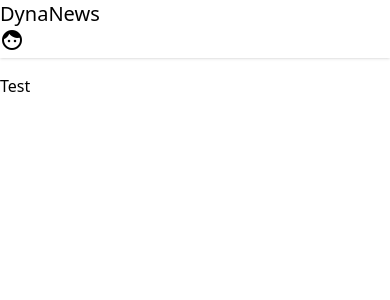
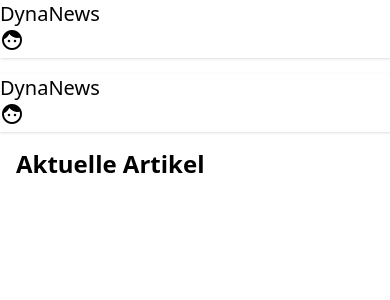
Before and after one commit to bedlinger/DynaNews, a Flask app: page / in a window 390 px wide. Shown: the top 300 px of the page. Run offline with Flask 3, Linux system fonts and the light colour scheme; some libraries are stand-ins or nearby versions.

Commit message:
add article detail modal and layout; update index.html to use new layout and display articles

```diff
--- a/templates/index.html
+++ b/templates/index.html
@@ -1,9 +1,30 @@
-{% extends 'base.html' %}
+{% extends 'layout.html' %}
 
-{% block title %}Dynanews{% endblock %}
+{% block main_content %}
+    <div class="container mx-auto p-4">
+        <h1 class="text-2xl font-bold mb-4">Aktuelle Artikel</h1>
+        <div class="grid grid-cols-1 md:grid-cols-2 gap-4">
+            {% for article in articles %}
+                <div class="card bg-base-100 shadow-xl">
+                    <div class="card-body">
+                        <h2 class="card-title">{{ article.title }}</h2>
+                        <div class="badge badge-outline">{{ article.category }}</div>
+                        <p>{{ article.summary }}</p>
+                        <div class="card-actions justify-end mt-2">
+                            <button class="btn btn-primary" hx-get="{{ url_for('article_detail', id=article.id) }}"
+                                    hx-target="#article-modal"
+                                    onclick="document.getElementById('article-modal').showModal()">
+                                Weiterlesen
+                            </button>
+                        </div>
+                    </div>
+                </div>
+            {% endfor %}
+        </div>
+    </div>
 
-{% block content %}
-    <div class="container mx-auto">
-        <p>Test</p>
-    </div>
+    <!-- Modal für Artikeldetails -->
+    <dialog id="article-modal" class="modal modal-lg">
+        <!-- Content wird via HTMX geladen -->
+    </dialog>
 {% endblock %}
--- /dev/null
+++ b/templates/layout.html
@@ -0,0 +1,22 @@
+{% extends 'base.html' %}
+
+{% block title %}DynaNews{% endblock %}
+
+{% block content %}
+    <header>
+        <div class="navbar bg-base-100 shadow-sm">
+            <div class="flex-1">
+                <a class="btn btn-ghost text-xl">DynaNews</a>
+            </div>
+            <div class="flex-none">
+                <button class="btn btn-square btn-ghost">
+                    <span class="material-icons">face</span>
+                </button>
+            </div>
+        </div>
+    </header>
+
+    <div class="container mx-auto">
+        {% block main_content %}{% endblock %}
+    </div>
+{% endblock %}
```
Also changed, not shown: templates/partials/article_detail.html (added, +34 -0 lines).
